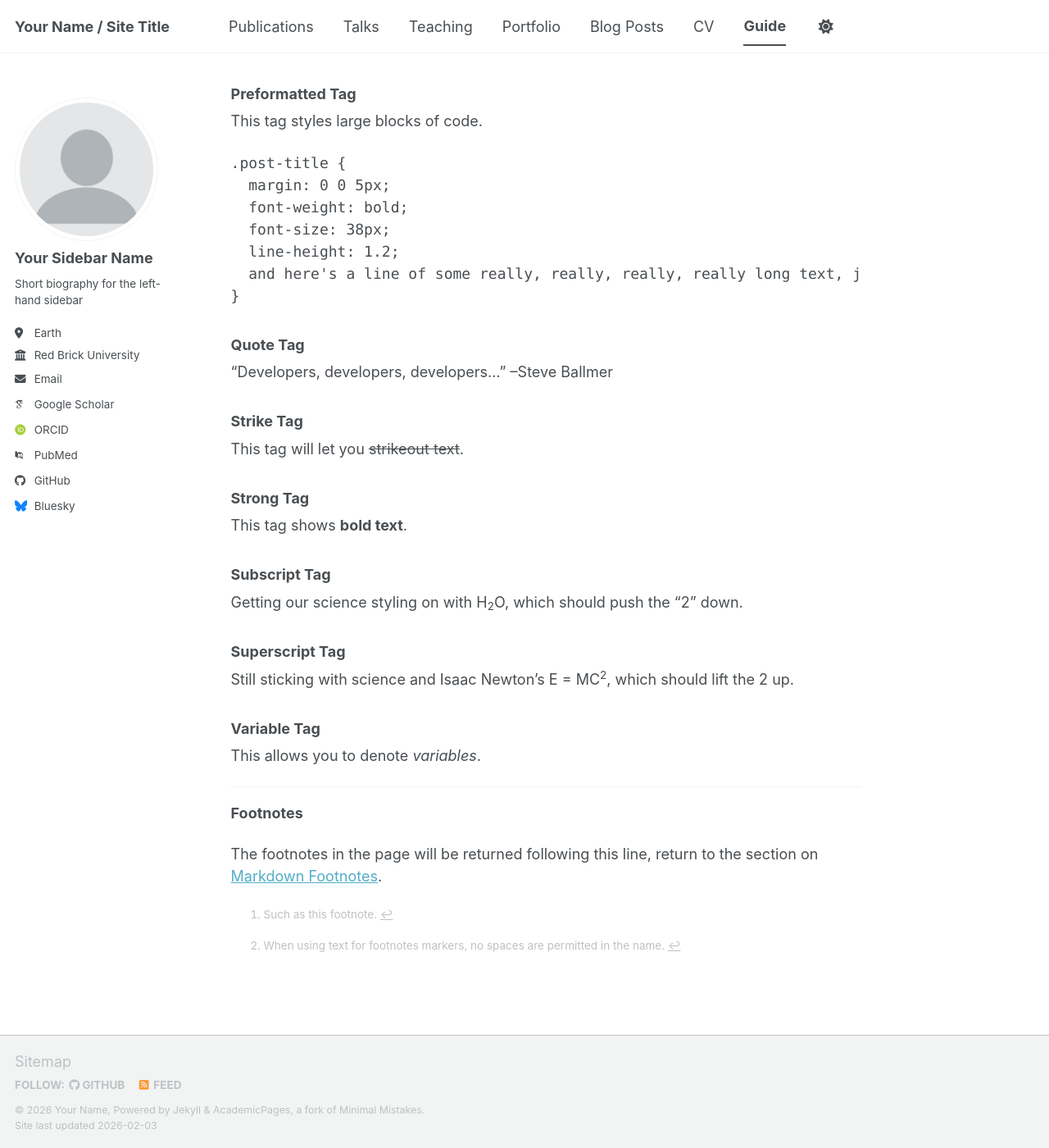
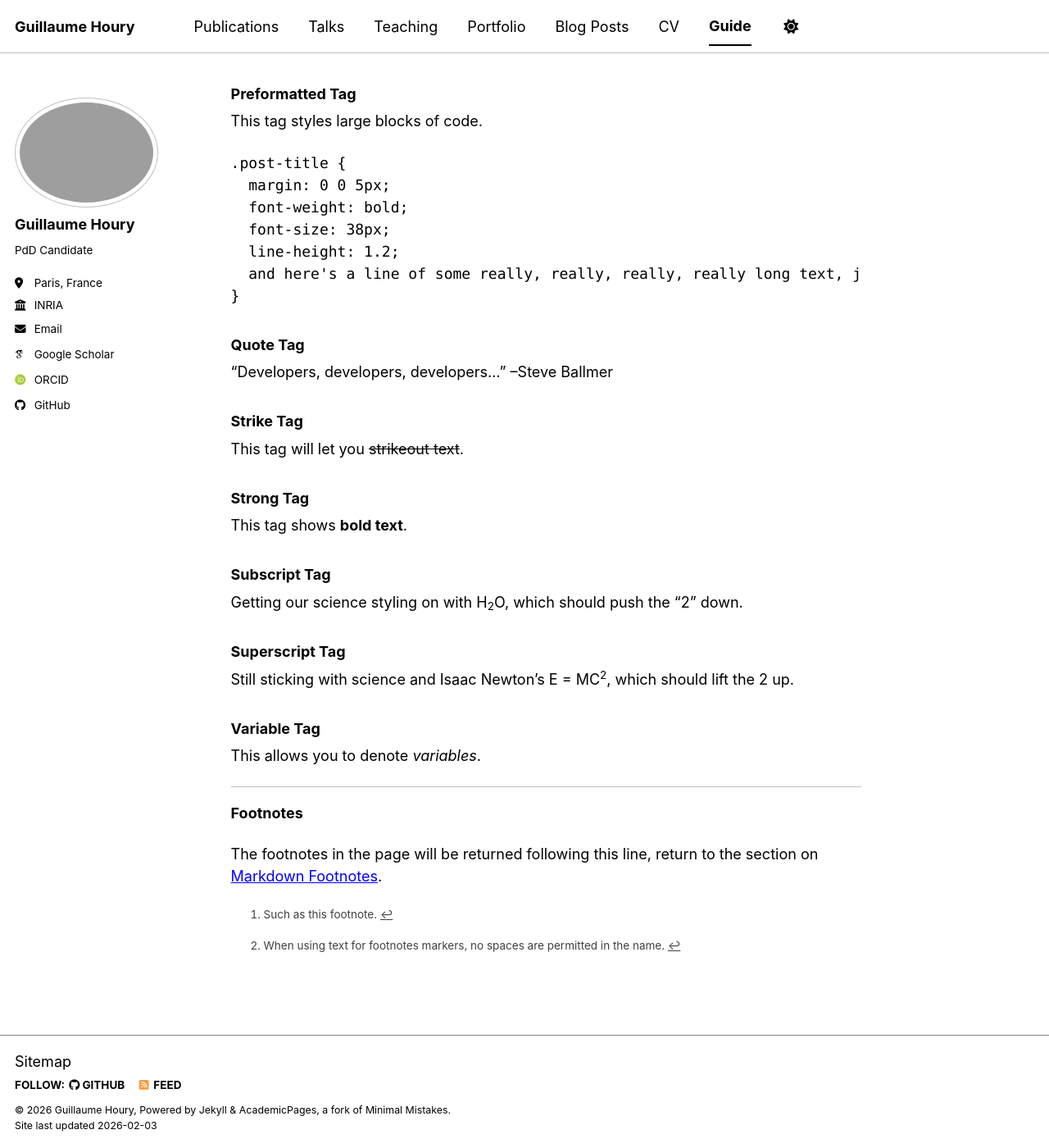
Before and after one commit to guillaumeHoury/guillaumehoury.github.io, a Jekyll site: the page built from _pages/markdown.md, in a window 1280 px wide and 1400 px high, scrolled down 10924 px. Shown: the whole window at 82% size. Built offline with Jekyll 4.4.1, drawn with Linux system fonts in a browser that asks for light colours; emoji names are drawn with the system emoji font; some web fonts are replaced; a script bundle is joined from its source files by our own code; library files that are not in the unit come from our copies.

Commit message:
Update _config.yml

```diff
--- a/_config.yml
+++ b/_config.yml
@@ -8,79 +8,39 @@
 
 # Basic Site Settings
 locale                   : "en-US"
-site_theme               : "default" # The available themes options are "default", "air", "sunrise", "mint", "dirt" and "contrast"
-title                    : "Your Name / Site Title"
+site_theme               : "contrast" # The available themes options are "default", "air", "sunrise", "mint", "dirt" and "contrast"
+title                    : "Guillaume Houry"
 title_separator          : "-"
-name                     : &name "Your Name"
-description              : &description "Your Name's academic portfolio"   # Update this with a general description of your site, this is the default if not overridden by a page
-url                      : https://academicpages.github.io # The base hostname & protocol for your site e.g. "https://[your GitHub username].github.io",
+name                     : &name "Guillaume Houry"
+description              : &description "Guillaume Houry's Website"   # Update this with a general description of your site, this is the default if not overridden by a page
+url                      : https://guillaumehoury.github.io # The base hostname & protocol for your site e.g. "https://[your GitHub username].github.io",
                                                            # or if you already have some other page hosted on Github then use "https://[your GitHub username].github.io/[Your Repo Name]"
 baseurl                  : "" # the subpath of your site, e.g. "/blog"
-repository               : "academicpages/academicpages.github.io"
+repository               : "guillaumeHoury/guillaumehoury.github.io"
 
 # Site Author - The following control what appear as part of the author content on the side bar.
 #               If a field is blank the icon and link will not appear, otherwise it will be shown.
 #               Additional customization can be done by editing /_includes/author-profile.html
 author:
   # Biographic information
-  avatar           : "profile.png"
-  name             : "Your Sidebar Name"
+  avatar           : "profile.jpg"
+  name             : "Guillaume Houry"
   pronouns         : # example: "she/her"
-  bio              : "Short biography for the left-hand sidebar"
-  location         : "Earth"
-  employer         : "Red Brick University"
+  bio              : "PdD Candidate"
+  location         : "Paris, France"
+  employer         : "INRIA"
   uri              : # URL
-  email            : "none@example.org"
+  email            : "guillaume.houry@inria.fr"
 
   # Academic websites
-  academia         : # URL
   arxiv            : # URL - Update with the correct link to your profile
-  googlescholar    : "https://scholar.google.com/citations?user=PS_CX0AAAAAJ"
-  inspire-hep      : # URL
-  impactstory      : # URL
-  orcid            : "https://orcid.org/yourorcidurl"
-  semantic         : # URL
-  ssrn             : # URL
-  pubmed           : "https://www.ncbi.nlm.nih.gov/pubmed/?term=john+snow"
-  researchgate     : # URL
-  scopus           : # URL
-  zotero           : # URL
+  googlescholar    : "https://scholar.google.com/citations?user=1ixslLsAAAAJ"
+  orcid            : "https://orcid.org/0000-0002-1918-0545"
+
 
 
   # Repositories and software development
-  bitbucket        : # Username - Update with your username on the site
-  codepen          : # Username
-  dribbble         : # Username
-  github           : "academicpages"
-  kaggle           : # Username
-  stackoverflow    : # User number or user number and name (i.e., use "1" or "1/jeff-atwood")
-
-  # Social media
-  artstation       : # Username
-  bluesky          : "bsky.app" # Replace this with you Bluesky username
-  facebook         : # Username
-  flickr           : # Username
-  foursquare       : # Username
-  goodreads        : # Username
-  google_plus      : # Username
-  keybase          : # Username
-  instagram        : # Username
-  lastfm           : # Username
-  linkedin         : # Username
-  mastodon         : # URL
-  medium           : # URL
-  pinterest        : # Username
-  soundcloud       : # Username
-  steam            : # Username
-  telegram         : # URL
-  tumblr           : # Username
-  twitter          : # Username for X / Twitter
-  vine             : # Username
-  weibo            : # Username
-  wikipedia        : # Username
-  xing             : # Username
-  youtube          : # Username
-  zhihu            : # Username
+  github           : "guillaumeHoury"
 
 # Publication Category - The following the list of publication categories and their headings
 publication_category:
@@ -134,24 +94,6 @@
 bing_site_verification   :
 alexa_site_verification  :
 yandex_site_verification :
-
-
-# Social Sharing
-twitter:
-  username               : &twitter
-facebook:
-  username               :
-  app_id                 :
-  publisher              :
-og_image                 :  # Social media default site image
-og_description           :  # Social media default site image description
-# For specifying social profiles
-# - https://developers.google.com/structured-data/customize/social-profiles
-social:
-  type                   : # Person or Organization (defaults to Person)
-  name                   : # If the user or organization name differs from the site's name
-  links: # An array of links to social media profiles
-
 
 # Analytics
 analytics:
```
